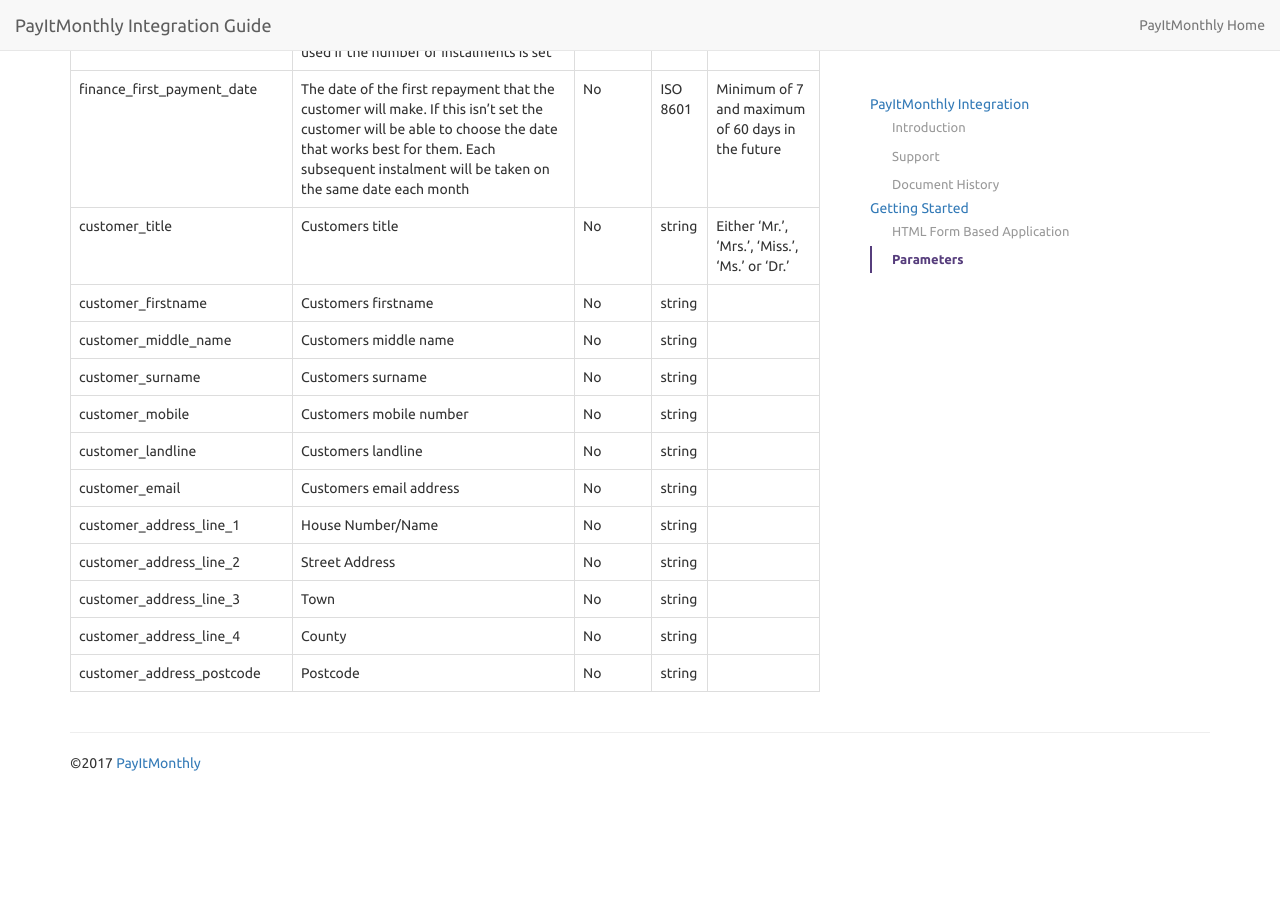
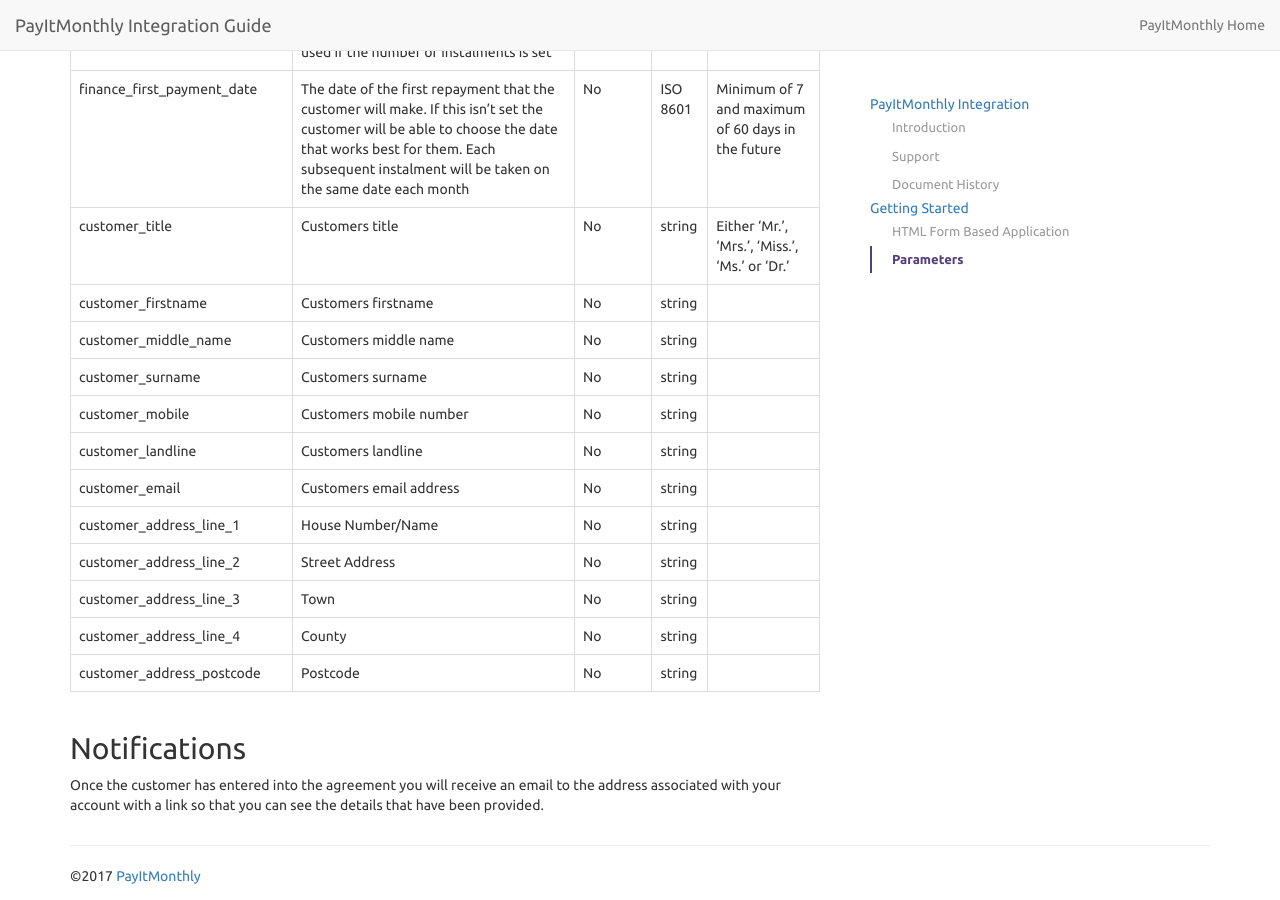
Before and after one commit to payitmonthly/Integration, a Jekyll site: the page built from index.md, in a window 1280 px wide and 900 px high, scrolled down 1436 px. Built offline with Jekyll 4.4.1, drawn with Linux system fonts in a browser that asks for light colours; nearby versions of some CDN libraries; our own code applies the rules of GitHub Pages for plain Markdown files; before the commit the page ends 2223 px from its top, so only the background shows below that; some of the changed text lies outside the part shown.

Commit message:
Update index.md

````diff
--- a/index.md
+++ b/index.md
@@ -30,7 +28,7 @@ You need to opened a live account at [PayItMonthly](https://payitmonthly.uk). On
 ```markdown
 <form action="https://payitmonthly.uk/integration/" method="post">
     <input type="hidden" name="identification_key" value="adfwt2894ahgBUDSFOHE8we9"/>
-    <input type="hidden" name="identification_version" value="0.1.0"/>
+    <input type="hidden" name="identification_version" value="1.0.0"/>
     <input type="hidden" name="goods_description" value="Photos - CD - Gold Package"/>
     <input type="hidden" name="goods_price" value="60000"/>
     <input type="hidden" name="finance_deposit_total" value="6000"/>
@@ -67,3 +65,7 @@ customer_address_line_2 | Street Address | No | string |
 customer_address_line_3 | Town | No | string |
 customer_address_line_4 | County | No | string |
 customer_address_postcode | Postcode | No | string |
+
+## Notifications
+
+Once the customer has entered into the agreement you will receive an email to the address associated with your account with a link so that you can see the details that have been provided.
````
Also changed, not shown: other parts of index.md (+1 -3 lines).
